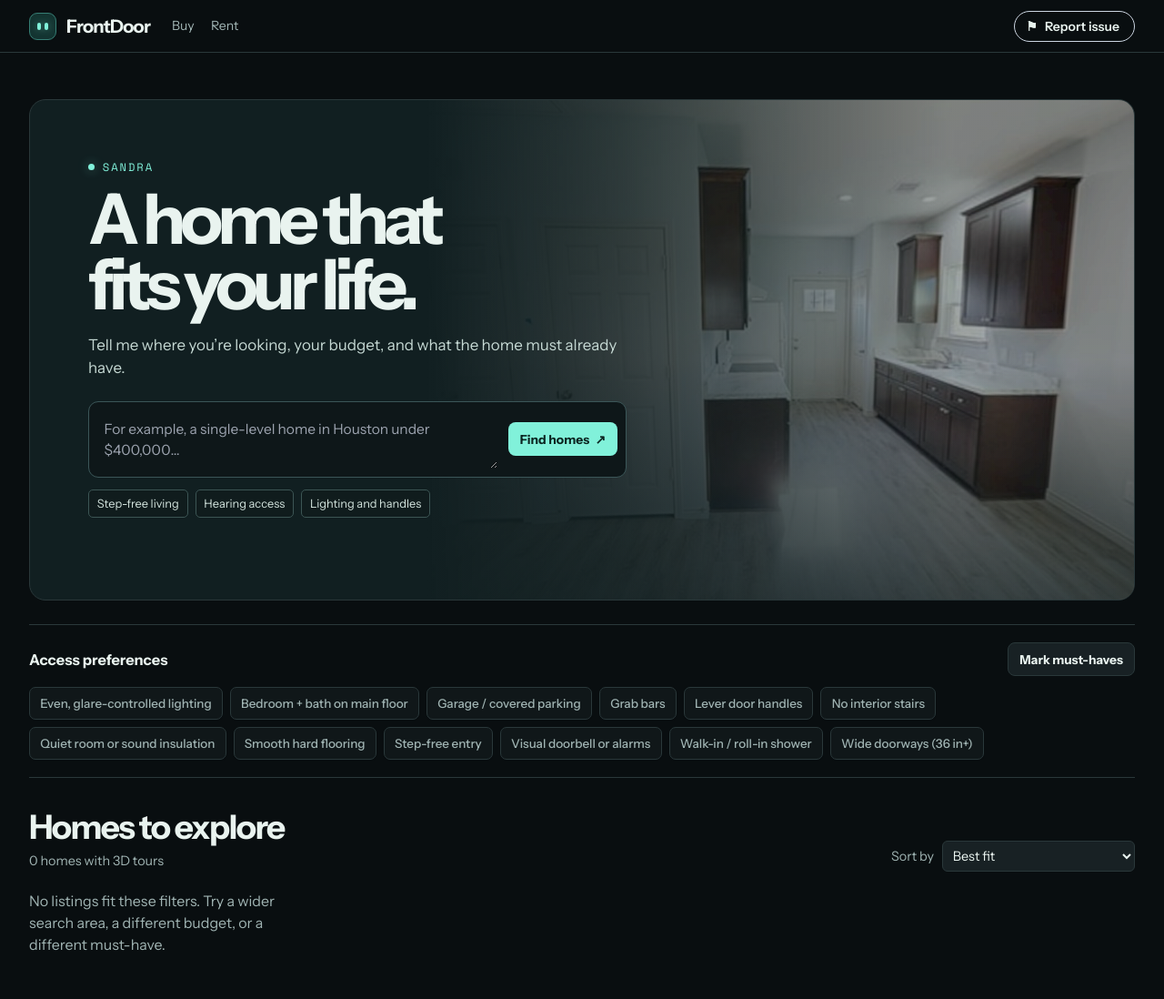
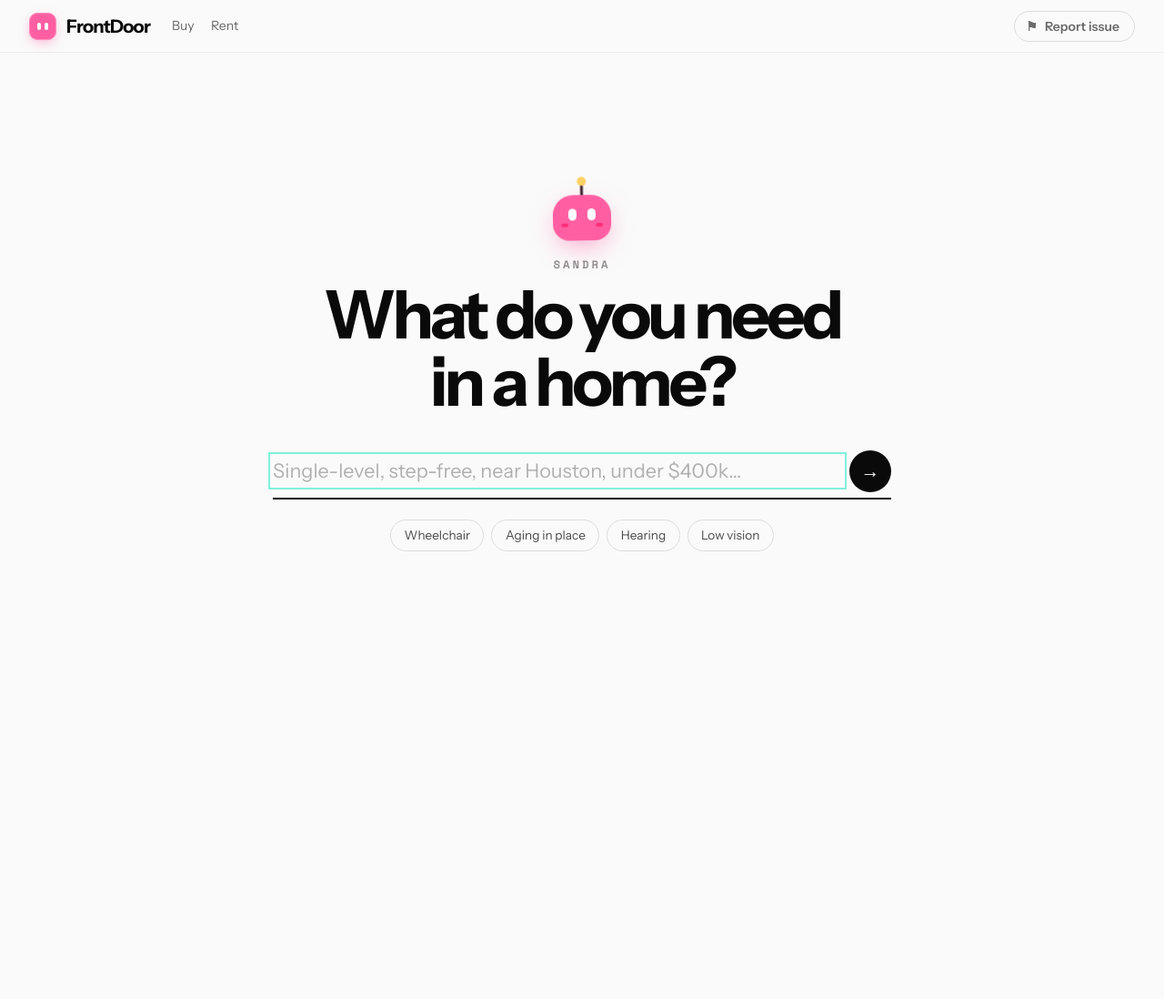
Before and after one commit to OinkinB/sandras-frontdoor, a Flask app: page / in a window 1280 px wide. Shown: the whole page at 91% size. After the commit the page ends 606 px from the top, so only its background shows below. Run offline with Flask 3, Linux system fonts and the light colour scheme; data that the repository does not hold is empty; parts of the project's set-up code (start-up, migrations or seed data) failed here and were passed over; some libraries are stand-ins or nearby versions.

Commit message:
Pink, charismatic Sandra rover; blank-slate landing; small-fixture edits that work
- Lever handles and other small fixtures: the mask gets room for a bigger replacement,
  the model gets wider context at higher resolution, and the prompt enforces the
  surface's perspective (lever projects off the door face). Fixes repeated rejections.
- Sandra is pink, rolls on curved eased paths, leans into turns, squashes, spins,
  wanders on open floor (rejects spots/paths blocked by furniture), and speaks her chat
  lines in a bubble above her head
- Landing page is a monochrome blank slate with one question; it opens up into
  preferences and full-color homes after the first answer

Co-Authored-By: Claude Opus 5.5 <noreply@anthropic.com>

```diff
--- a/app/static/css/sandra.css
+++ b/app/static/css/sandra.css
@@ -146,3 +146,7 @@
 @media (prefers-reduced-motion: reduce) {
   .sandra-shell *, .sandra-shell *::before, .sandra-shell *::after { animation-duration: .001ms !important; transition-duration: .001ms !important; scroll-behavior: auto !important; }
 }
+
+/* Sandra is pink everywhere she appears */
+.sandra-mark { background: #ff5fa2 !important; border-color: #ff8dc0 !important; box-shadow: 0 4px 14px -4px #ff5fa2aa; }
+.sandra-mark::before, .sandra-mark::after { background: #fff !important; box-shadow: none !important; }
--- a/app/static/js/search.js
+++ b/app/static/js/search.js
@@ -101,9 +101,10 @@ async function run(q, filters) {
   }
 }
 const query = $('#q');
-$('#search-form').addEventListener('submit', (e) => { e.preventDefault(); run(query.value.trim()); });
+const openWorld = () => document.body.classList.add('opened');   // the blank slate opens up on the first answer
+$('#search-form').addEventListener('submit', (e) => { e.preventDefault(); if (!query.value.trim()) return; openWorld(); run(query.value.trim()); });
 query.addEventListener('keydown', (e) => {
-  if (e.key === 'Enter' && !e.shiftKey) { e.preventDefault(); run(query.value.trim()); }
+  if (e.key === 'Enter' && !e.shiftKey) { e.preventDefault(); if (!query.value.trim()) return; openWorld(); run(query.value.trim()); }
 });
 $('#sort').addEventListener('change', renderGrid);
 $('#required-mode').onclick = (e) => {
@@ -116,5 +117,5 @@ document.querySelectorAll('[data-example]').forEach((b) => { b.onclick = () => {
 try {
   if (performance.getEntriesByType('navigation')[0]?.type === 'back_forward') query.value = sessionStorage.getItem('fd-search-query') || '';
 } catch {}
-if (query.value.trim()) run(query.value.trim());
-else run('', { needs: [], required: [], rent: rent ? true : null });
+if (query.value.trim()) { openWorld(); run(query.value.trim()); }   // returning with a search: open straight away
+else setTimeout(() => query.focus(), 200);                             // otherwise: a blank slate, just the question
--- a/app/templates/index.html
+++ b/app/templates/index.html
@@ -1,43 +1,95 @@
 {% extends "base.html" %}
 {% block title %}FrontDoor · Find a home with Sandra{% endblock %}
+{% block bodyclass %}slate-page{% endblock %}
 {% block body %}
-<main class="sandra-search max-w-[1500px] mx-auto px-4 md:px-8">
-  <section class="search-hero">
-    <div class="search-hero-visual" aria-hidden="true"><img id="hero-img" src="{{ url_for('static', filename='img/frontdoor-home.jpg') }}" alt=""><div></div></div>
-    <div class="search-hero-copy">
-      <div class="sandra-kicker"><span class="status-light"></span>Sandra</div>
-      <h1>A home that<br>fits your life.</h1>
-      <p>Tell me where you’re looking, your budget, and what the home must already have.</p>
-      <form id="search-form" class="sandra-input">
-        <label for="q" class="sr-only">Tell Sandra what you need in a home</label>
-        <textarea id="q" rows="2" placeholder="For example, a single-level home in Houston under $400,000…"></textarea>
-        <button class="sandra-primary">Find homes <span aria-hidden="true">↗</span></button>
-      </form>
-      <div class="search-examples" aria-label="Search examples">
-        <button type="button" data-example="Step-free entry and a main-floor bedroom in Houston under $400,000.">Step-free living</button>
-        <button type="button" data-example="I'm hard of hearing and need a quiet home with visual alerts in Los Angeles.">Hearing access</button>
-        <button type="button" data-example="I have low vision and need even lighting, simple circulation and lever handles in Houston.">Lighting and handles</button>
-      </div>
-      <p id="persona" role="status"></p>
+<main class="slate">
+  <!-- 1. The blank slate: one question -->
+  <section class="slate-hero">
+    <div class="slate-sandra" aria-hidden="true"><span class="eye"></span><span class="eye"></span><span class="cheek l"></span><span class="cheek r"></span></div>
+    <div class="slate-kicker">Sandra</div>
+    <h1>What do you need<br>in a home?</h1>
+    <form id="search-form" class="slate-input">
+      <label for="q" class="sr-only">Tell Sandra what you need in a home</label>
+      <textarea id="q" rows="1" placeholder="Single-level, step-free, near Houston, under $400k…"></textarea>
+      <button aria-label="Find homes">→</button>
+    </form>
+    <div class="slate-examples" aria-label="Examples">
+      <button type="button" data-example="I use a wheelchair: step-free entry, wide doors and a roll-in shower in Houston under $400,000.">Wheelchair</button>
+      <button type="button" data-example="Aging in place: bedroom and bath on the main floor, grab bars, no stairs, Houston.">Aging in place</button>
+      <button type="button" data-example="I'm hard of hearing and need a quiet home with visual alerts in Los Angeles.">Hearing</button>
+      <button type="button" data-example="I have low vision and need even lighting, simple circulation and lever handles in Houston.">Low vision</button>
     </div>
+    <p id="persona" role="status"></p>
   </section>
-  <section class="search-preferences" aria-label="Accessibility filters">
-    <div class="flex items-center flex-wrap gap-3 justify-between">
-      <h2>Access preferences</h2>
-      <button type="button" id="required-mode" class="sandra-secondary" aria-pressed="false">Mark must-haves</button>
+
+  <!-- 2. The world opens up after you answer -->
+  <section class="slate-world" aria-live="polite">
+    <img id="hero-img" alt="" class="hidden">
+    <div class="slate-prefs">
+      <div id="chips" class="flex flex-wrap gap-2"></div>
+      <button type="button" id="required-mode" class="slate-ghost" aria-pressed="false">Mark must-haves</button>
     </div>
-    <div id="chips" class="flex flex-wrap gap-2"></div>
-  </section>
-  <section id="results" class="search-results">
-    <div class="flex flex-wrap items-end justify-between gap-4">
-      <div><h2>Homes to explore</h2><p id="result-sub" role="status"></p></div>
-      <label class="search-sort">Sort by
-        <select id="sort">
-          <option value="match">Best fit</option><option value="true">Lowest estimated total</option><option value="mods">Lowest estimated changes</option>
-        </select></label>
+    <div class="flex flex-wrap items-end justify-between gap-4 mt-8">
+      <div><h2 class="slate-h2">Homes Sandra found for you</h2><p id="result-sub" role="status" class="text-sm"></p></div>
+      <label class="text-sm slate-sort">Sort
+        <select id="sort"><option value="match">Best fit</option><option value="true">Lowest total</option><option value="mods">Fewest changes</option></select></label>
     </div>
     <div id="grid" class="mt-5 grid gap-5 sm:grid-cols-2 lg:grid-cols-3 xl:grid-cols-4"></div>
   </section>
 </main>
+<style>
+  /* monochrome blank slate; Sandra is the only color */
+  body.slate-page { background: #fafafa; color: #0a0a0a; }
+  body.slate-page .sandra-header { background: #fafafa; border-color: #ececec; color: #0a0a0a; }
+  body.slate-page .sandra-nav a { color: #6b6b6b; } body.slate-page .sandra-nav a:hover { color: #0a0a0a; }
+  body.slate-page #report-slot button { color: #6b6b6b; border-color: #dcdcdc; background: transparent; }
+  body.slate-page .sandra-mark { background: #0a0a0a; border-color: #0a0a0a; }
+  body.slate-page .sandra-mark::before, body.slate-page .sandra-mark::after { background: #fff; box-shadow: none; }
+  .slate { max-width: 1500px; margin: 0 auto; padding: 0 1.25rem 4rem; }
+  .slate-hero { min-height: calc(100vh - 57px); display: flex; flex-direction: column; align-items: center; justify-content: center; text-align: center;
+    transition: min-height .8s cubic-bezier(.2,.8,.2,1), padding .8s; }
+  .slate-hero h1 { font-size: clamp(2.4rem, 6vw, 4.6rem); line-height: 1; letter-spacing: -.055em; font-weight: 700; margin: .6rem 0 2rem; transition: font-size .8s cubic-bezier(.2,.8,.2,1), margin .8s; }
+  .slate-kicker { font: 600 .72rem 'Space Mono', monospace; letter-spacing: .3em; text-transform: uppercase; color: #8a8a8a; }
+  .slate-sandra { position: relative; width: 64px; height: 50px; border-radius: 22px 22px 18px 18px; background: #ff5fa2; margin-bottom: 1rem;
+    box-shadow: 0 10px 30px -8px #ff5fa2aa; animation: sbob 3s ease-in-out infinite; }
+  .slate-sandra::before { content: ''; position: absolute; left: 50%; top: -14px; width: 3px; height: 14px; background: #3a1f2d; transform: translateX(-50%); }
+  .slate-sandra::after { content: ''; position: absolute; left: 50%; top: -20px; width: 10px; height: 10px; border-radius: 50%; background: #ffd166; transform: translateX(-50%); }
+  .slate-sandra .eye { position: absolute; top: 15px; width: 9px; height: 13px; border-radius: 6px; background: #fff; animation: sblink 4s infinite; }
+  .slate-sandra .eye:first-child { left: 17px; } .slate-sandra .eye:nth-child(2) { right: 17px; }
+  .slate-sandra .cheek { position: absolute; top: 31px; width: 8px; height: 4px; border-radius: 4px; background: #ff2d7a; }
+  .slate-sandra .cheek.l { left: 9px; } .slate-sandra .cheek.r { right: 9px; }
+  @keyframes sbob { 50% { transform: translateY(-5px) rotate(-3deg); } }
+  @keyframes sblink { 0%, 92%, 100% { transform: scaleY(1); } 95% { transform: scaleY(.15); } }
+  .slate-input { display: flex; align-items: center; gap: .5rem; width: min(680px, 100%); border-bottom: 2px solid #0a0a0a; padding: .4rem 0; }
+  .slate-input textarea { flex: 1; resize: none; background: transparent; outline: none; font-size: clamp(1.05rem, 2vw, 1.35rem); color: #0a0a0a; line-height: 1.4; }
+  .slate-input textarea::placeholder { color: #b0b0b0; }
+  .slate-input button { width: 46px; height: 46px; border-radius: 50%; background: #0a0a0a; color: #fff; font-size: 1.3rem; flex: none; transition: transform .2s; }
+  .slate-input button:hover { transform: translateX(3px); }
+  .slate-examples { display: flex; flex-wrap: wrap; gap: .5rem; justify-content: center; margin-top: 1.4rem; }
+  .slate-examples button, .slate-ghost { border: 1px solid #dcdcdc; color: #4a4a4a; border-radius: 999px; padding: .38rem .9rem; font-size: .85rem; background: transparent; }
+  .slate-examples button:hover, .slate-ghost:hover { border-color: #0a0a0a; color: #0a0a0a; }
+  #persona { margin-top: 1rem; min-height: 1.3rem; color: #6b6b6b; font-size: .9rem; }
+  /* the world: hidden until the first search, then it opens up */
+  .slate-world { opacity: 0; transform: translateY(40px); pointer-events: none; height: 0; overflow: hidden; transition: opacity .8s ease .25s, transform .8s cubic-bezier(.2,.8,.2,1) .25s; }
+  body.opened .slate-hero { min-height: 0; padding: 2.5rem 0 1rem; }
+  body.opened .slate-hero h1 { font-size: clamp(1.6rem, 3vw, 2.2rem); margin: .3rem 0 1.1rem; }
+  body.opened .slate-sandra { width: 44px; height: 34px; margin-bottom: .4rem; }
+  body.opened .slate-sandra .eye { top: 10px; width: 7px; height: 9px; } body.opened .slate-sandra .eye:first-child { left: 11px; } body.opened .slate-sandra .eye:nth-child(2) { right: 11px; }
+  body.opened .slate-sandra .cheek { top: 22px; }
+  body.opened .slate-world { opacity: 1; transform: none; pointer-events: auto; height: auto; overflow: visible; }
+  .slate-prefs { display: flex; flex-wrap: wrap; gap: .75rem; align-items: center; justify-content: center; border-top: 1px solid #ececec; padding-top: 1.25rem; }
+  .slate-h2 { font-size: 1.5rem; font-weight: 700; letter-spacing: -.03em; }
+  .slate-sort select { background: transparent; color: #0a0a0a; font-weight: 600; margin-left: .3rem; }
+  body.slate-page #result-sub { color: #6b6b6b; }
+  /* results keep their color: this is the world opening up */
+  body.slate-page #grid > * { animation: rise .6s cubic-bezier(.2,.8,.2,1) both; }
+  body.slate-page #grid > *:nth-child(2) { animation-delay: .05s } body.slate-page #grid > *:nth-child(3) { animation-delay: .1s }
+  body.slate-page #grid > *:nth-child(4) { animation-delay: .15s } body.slate-page #grid > *:nth-child(n+5) { animation-delay: .2s }
+  @keyframes rise { from { opacity: 0; transform: translateY(24px) scale(.98); } }
+  body.slate-page .chip-btn { background: transparent; color: #4a4a4a; border: 1px solid #dcdcdc; }
+  body.slate-page .chip-btn[aria-pressed="true"] { background: #0a0a0a; color: #fff; border-color: #0a0a0a; }
+  body.slate-page .chip-btn[data-required="true"] { background: #ff5fa2; color: #fff; border-color: #ff5fa2; }
+  @media (prefers-reduced-motion: reduce) { .slate-hero, .slate-hero h1, .slate-world, .slate-sandra { transition: none; animation: none; } }
+</style>
 {% endblock %}
 {% block scripts %}<script src="{{ url_for('static', filename='js/search.js') }}"></script>{% endblock %}
```
Also changed, not shown: app/services/imaging.py (+22 -3 lines), app/static/js/sandra-rover.js (+198 -76 lines).
